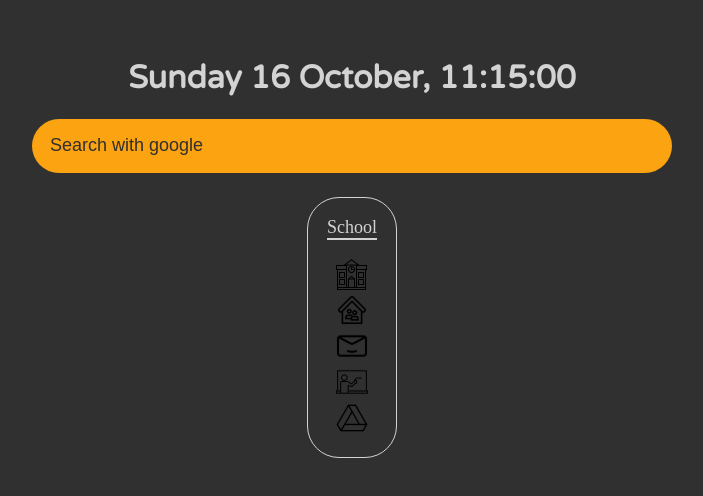
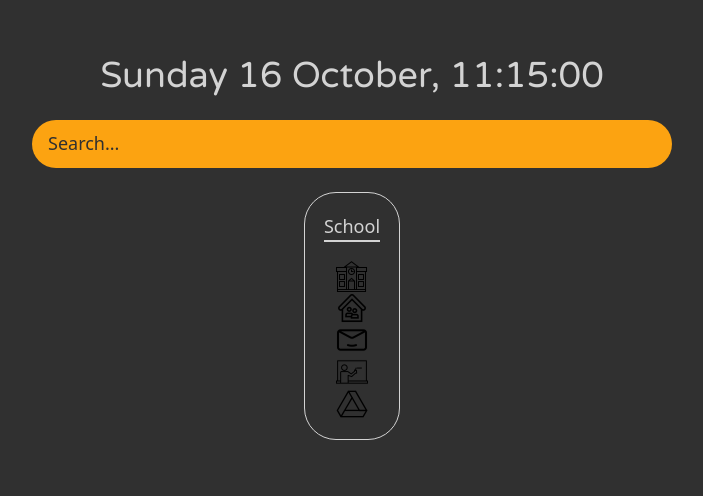
Before and after one commit to Daxe9/firefox-startpage, a website: page index.html in a window 1280 px wide. Shown: the part 152-648 px from the top of the page, without its empty margins (288-991 px from the left). Drawn offline with nearby package versions, Linux system fonts and the light colour scheme; files that its build step writes are made by us from their sources.

Commit message:
added tailwindcss

```diff
--- a/css/style.css
+++ b/css/style.css
@@ -1,17 +1,13 @@
+@tailwind base;
+@tailwind components;
+@tailwind utilities;
+
 @font-face {
     font-family: CustomFont;
     src: url("../media/font/VarelaRound-Regular.ttf");
 }
-html,
+
 body {
-    margin: 0;
-    padding: 0;
-}
-body {
-    height: 100vh;
-    display: flex;
-    justify-content: center;
-    align-items: center;
     background-color: #303030;
 }
 
@@ -22,56 +18,28 @@ body {
 
 #timer {
     font-family: CustomFont;
-    font-size: 4vh;
 }
 
 .main-container {
     width: 55vw;
     min-height: 50vh;
-    height: fit-content;
     background-color: transparent;
-    display: flex;
-    flex-direction: column;
     border-radius: 3.5em;
     padding: 2em;
     /* backdrop-filter: blur(5px); */
 }
 
-#timer {
-    text-align: center;
-}
 #display-field {
     word-wrap: break-word;
 }
 
 input[type="text"] {
-    width: 100%;
-    height: 3em;
-    padding: 0 1em;
-
-    border-radius: 50em;
-    outline: none;
-    border: none;
-
     background-color: #fca311;
-    opacity: 1;
-
     color: #303030;
-    font-weight: 500;
-    font-size: large;
 }
 
 input[type="text"]::placeholder {
     color: #303030;
-    font-weight: 500;
-    font-size: large;
-}
-
-.links {
-    display: flex;
-    height: 100%;
-    justify-content: center;
-    padding-top: 1.5em;
 }
 
 .link {
--- a/index.html
+++ b/index.html
@@ -5,21 +5,25 @@
         <meta http-equiv="X-UA-Compatible" content="IE=edge" />
         <meta name="viewport" content="width=device-width, initial-scale=1.0" />
         <title>New Tab</title>
-        <link rel="stylesheet" href="./css/style.css" />
+        <link rel="stylesheet" href="./dist/output.css" />
         <script src="./scripts/moment.min.js" defer></script>
         <script src="./scripts/time.js" defer></script>
     </head>
-    <body>
-        <div class="main-container">
-            <h1 id="timer"></h1>
+    <body class="h-screen flex justify-center items-center">
+        <div class="main-container flex flex-col h-fit">
+            <h1
+                id="timer"
+                class="text-center text-2xl sm:text-3xl md:text-4xl mb-6"
+            ></h1>
             <input
                 type="text"
                 id="input-field"
-                placeholder="Search with google"
+                class="w-full h-12 px-4 rounded-full focus:outline-none font-medium placeholder:font-medium placeholder:text-lg"
+                placeholder="Search..."
             />
             <!-- <div id="display-field"></div> -->
 
-            <div class="links">
+            <div class="links flex justify-center h-full pt-6">
                 <div class="section">
                     <div class="subtitle">School</div>
                     <div class="link">
--- /dev/null
+++ b/tailwind.config.js
@@ -0,0 +1,8 @@
+/** @type {import('tailwindcss').Config} */
+module.exports = {
+    content: ["./index.html", "./scripts/**/*.js"],
+    theme: {
+        extend: {},
+    },
+    plugins: [],
+};
```
Also changed, not shown: package.json (added, +11 -0 lines), 1 other file.
